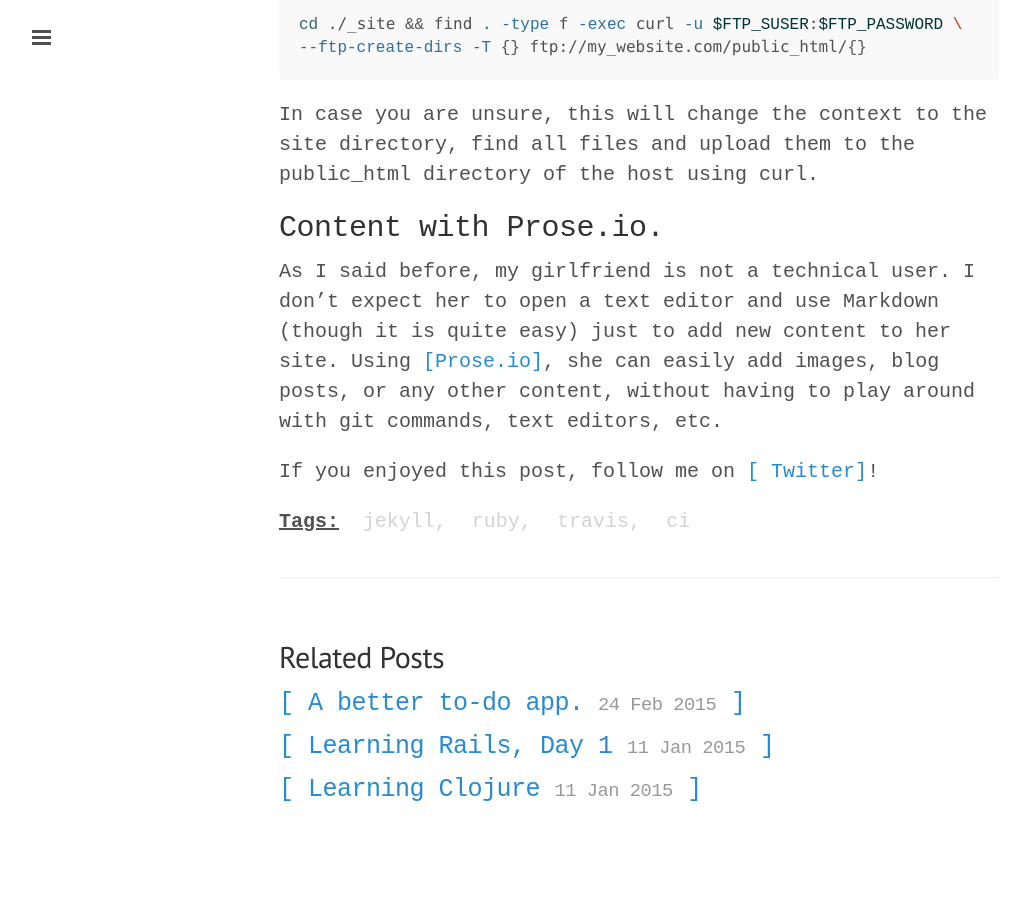
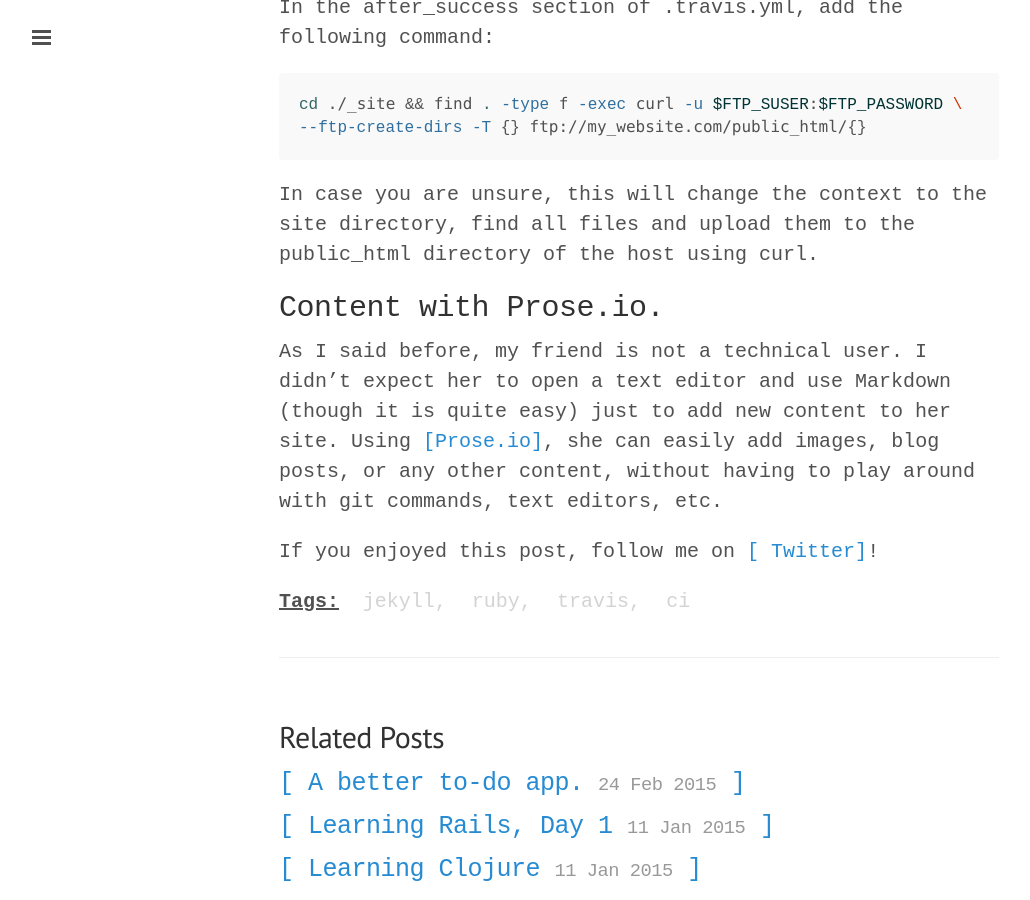
Before and after one commit to sdroadie/sdroadie.github.io, a Jekyll site: the page built from _posts/2015-02-17-jekyll-deployment.md, in a window 1280 px wide and 900 px high, scrolled down 2013 px. Shown: the whole window, without its empty margins (1-1031 px from the left). Built offline with Jekyll 4.4.1, drawn with Linux system fonts in a browser that asks for light colours; Markdown is read by kramdown in place of the engine named in the settings; before the commit the page ends 2879 px from its top, so only the background shows below that; some of the changed text lies outside the part shown.

```diff
--- a/_posts/2015-02-17-jekyll-deployment.md
+++ b/_posts/2015-02-17-jekyll-deployment.md
@@ -65,7 +68,7 @@ In case you are unsure, this will change the context to the site directory, find
 all files and upload them to the public_html directory of the host using curl.
 
 ## Content with Prose.io.
-As I said before, my girlfriend is not a technical user. I don't expect her to
+As I said before, my friend is not a technical user. I didn't expect her to
 open a text editor and use Markdown (though it is quite easy) just to add new
 content to her site. Using [Prose.io](http://prose.io), she can easily add
 images, blog posts, or any other content, without having to play around with git
```
Also changed, not shown: other parts of _posts/2015-02-17-jekyll-deployment.md (+3 -0 lines).
